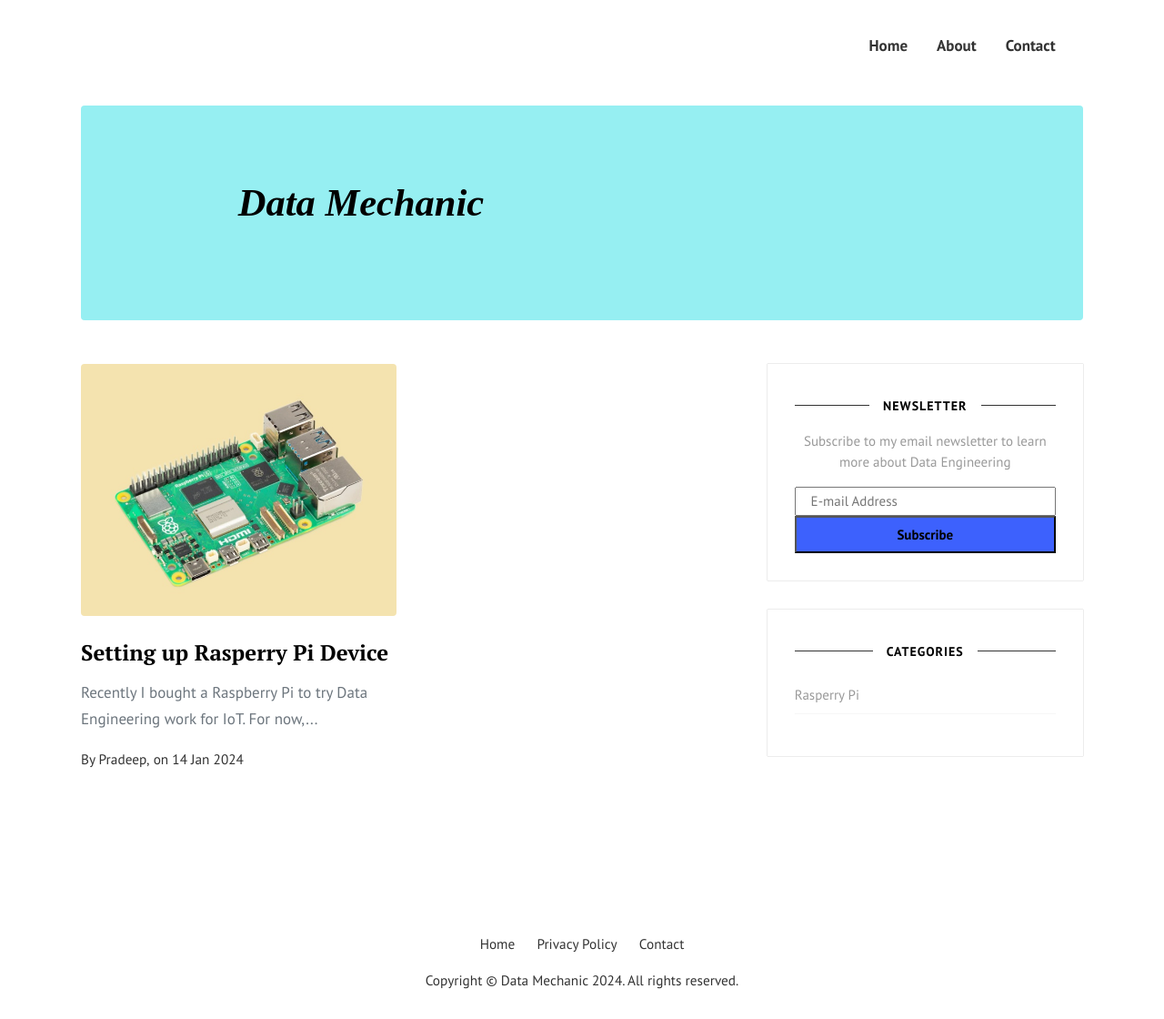
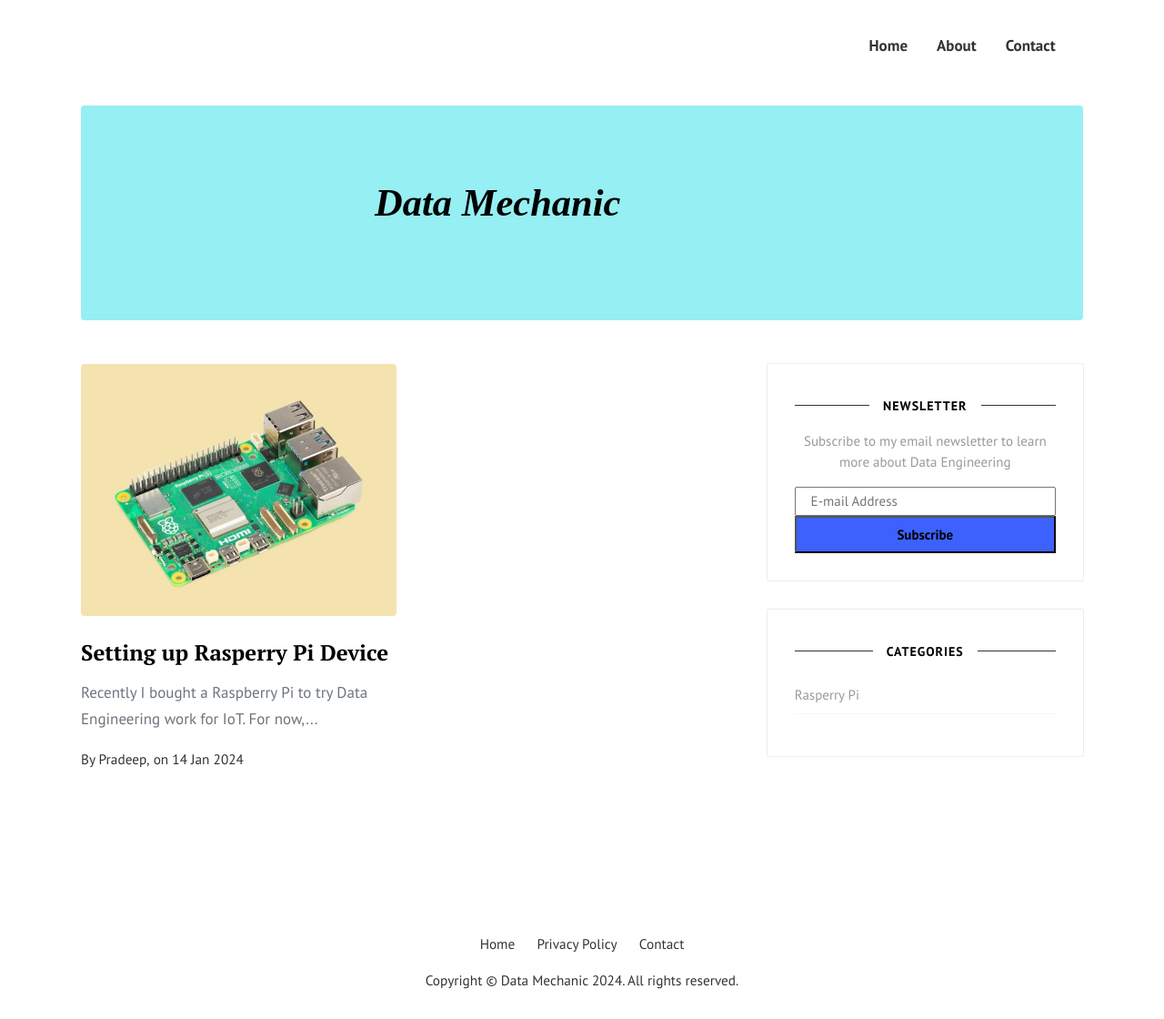
Before and after one commit to pradeap/dev-data-mechanic-website, a Jekyll site: the page built from index.html, in a window 1280 px wide and 1120 px high. Shown: the whole window at 91% size. Built offline with Jekyll 4.4.1, drawn with Linux system fonts in a browser that asks for light colours; the list of posts is cut into pages by our own code; comment, search, counter and statistics services are not loaded.

Commit message:
Update index.html

```diff
--- a/index.html
+++ b/index.html
@@ -18,8 +18,8 @@ background: '/img/bg-index.jpg'
 ================================================== -->
 {% if page.url == "/" %}
 <div class="rounded mb-5 hero">
-  <div class="row align-items-center justify-content-between">
-    <div class="col-md-6 text-center"> <!-- Added text-center class -->
+  <div class="row align-items-center justify-content-center">
+    <div class="col-md-6">
       <h1 class="font-weight-bold mb-4 serif-font"><span class="catchy-text">Data Mechanic </span></h1>
       <p class="lead mb-4"></p>
       <!-- <a href="{{site.baseurl}}/about" class="btn btn-dark text-white px-5 btn-lg">About me</a> -->
```
